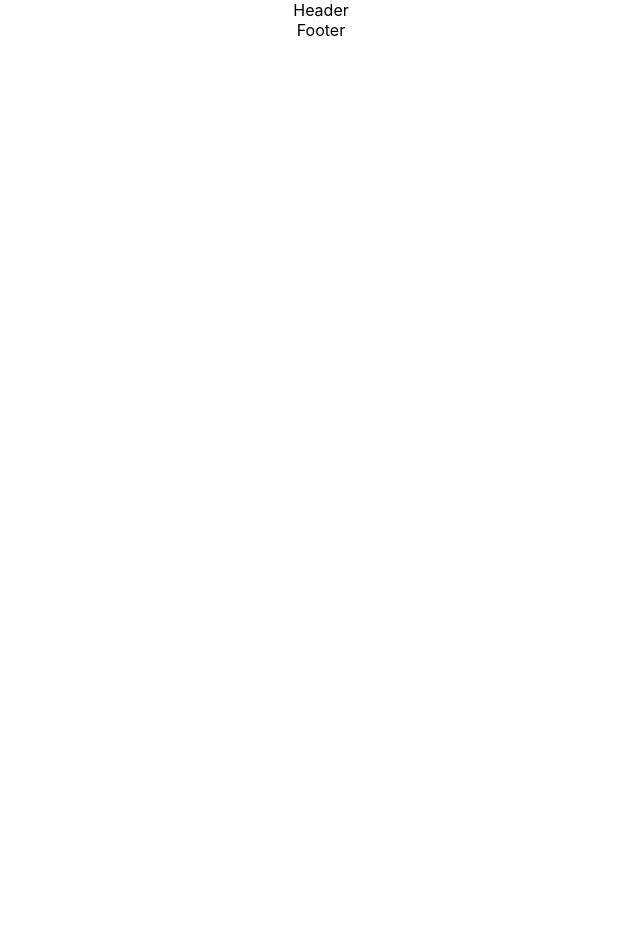
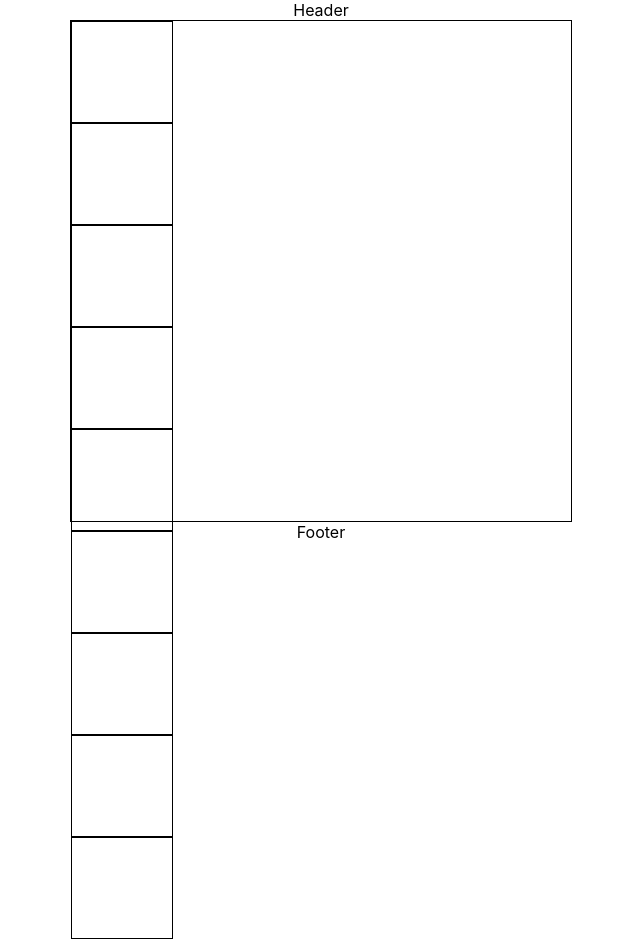
Before and after one commit to MarkSchemmer/porfolio-version-two, a React (Create React App) app: page /tic in a window 1280 px wide. Before the commit this address had no page. Shown: the whole page, without its empty margins (319-959 px from the left). Before the commit the page ends 800 px from the top, so only its background shows below. Built offline with nearby package versions, Linux system fonts and the light colour scheme.

Commit message:
started 1st iteration of tictactoe.

```diff
--- /dev/null
+++ b/src/GameApps/TicTacToe/entities/TicTacToe.tsx
@@ -0,0 +1,57 @@
+import React from "react";
+import "../styles/main.css";
+
+/*
+    null -> empty square
+    0 -> X
+    1 -> O
+*/
+
+class Square {
+
+    // width and height
+    public Dimension = "100px";
+    public boderColor = "black";
+    public value: any;
+
+    constructor(val:any) {
+        this.value = val;
+    }
+
+    render() {
+        return (
+            <div className="square"></div>
+        )
+    }
+}
+
+enum TicTacToeEnum {
+    X = "X",
+    O = "O"
+};
+
+const board = [
+    [null, null, null],
+    [null, null, null],
+    [null, null, null]
+];
+
+let genBoard = () => board.map(row => {
+    return row.map(columnItem => new Square(columnItem))
+});
+
+export const TicTacToe = () => {
+
+    let b = genBoard();
+
+    return (
+        <div className="tic-container">
+            {
+            b.map(row =>
+                {
+                    return (<div className="row">{row.map(r => r.render())}</div>)
+                })
+            }
+        </div>
+    );
+}
--- /dev/null
+++ b/src/GameApps/TicTacToe/styles/main.css
@@ -0,0 +1,16 @@
+.tic-container {
+    width: 500px;
+    height: 500px;
+    border: 1px solid black;
+    margin:auto;
+}
+
+.row {
+    display: block;
+}
+
+.square {
+    width: 100px;
+    height: 100px;
+    border: 1px solid black;
+}
--- a/src/router/Router.tsx
+++ b/src/router/Router.tsx
@@ -2,6 +2,7 @@ import React from "react";
 import { BrowserRouter, Routes, Route } from "react-router-dom";
 import HomePage from "../Pages/HomePage/HomePage";
 import TodoMVC from "../GameApps/TodoMvc/entities/todoMvc";
+import { TicTacToe } from "../GameApps/TicTacToe/entities/TicTacToe";
 
 export default function Router() {
     return (
@@ -20,6 +21,7 @@ export default function Router() {
 
           {/* Change this later to <HomePage /> */}
           <Route path="/" element={<TodoMVC />} />
+          <Route path="/tic" element={<TicTacToe />} />
           {/*
                 Routes below are for me in developing my apps
           */}
```
